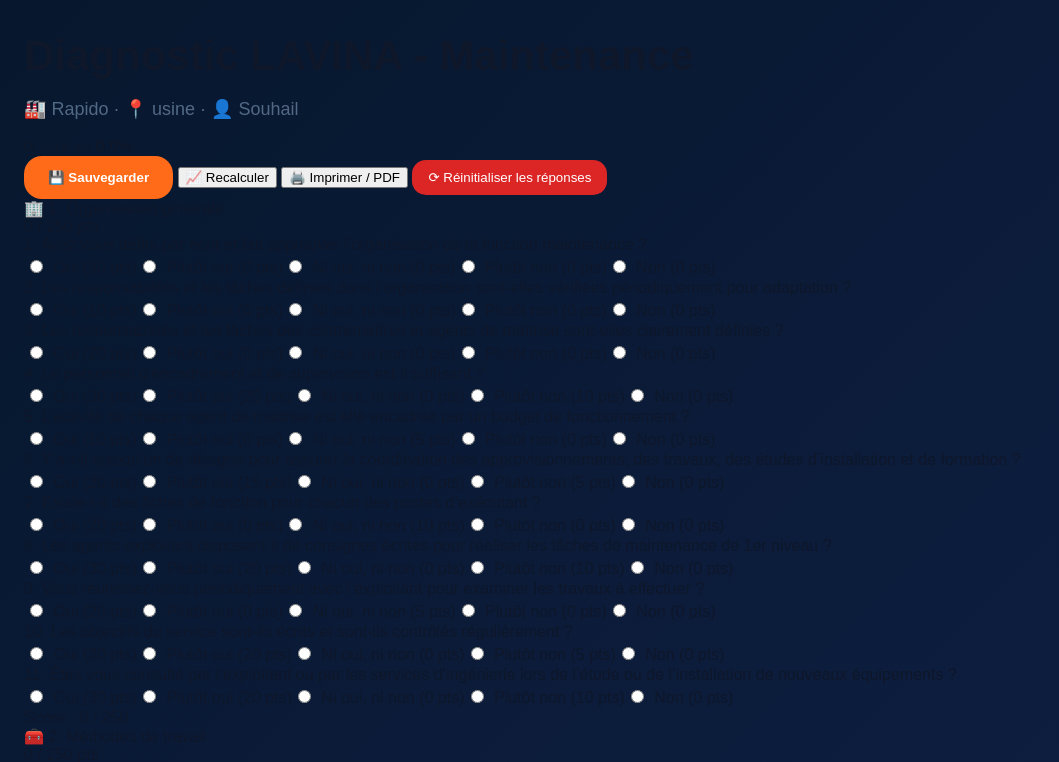
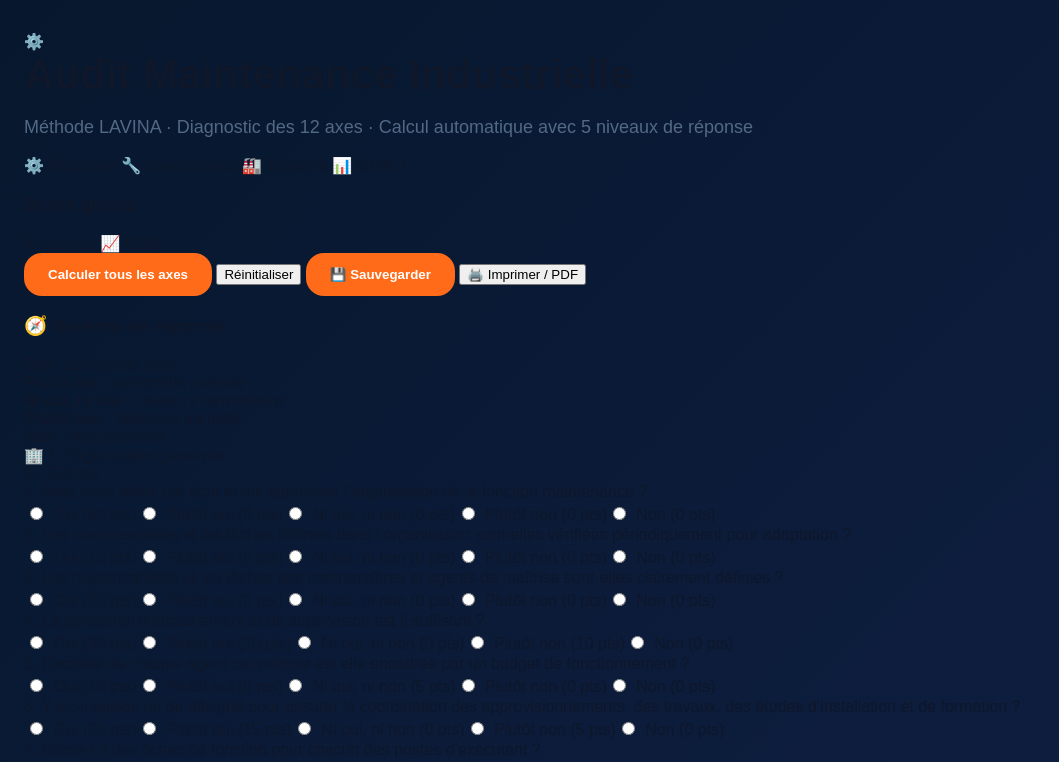
Before and after one commit to elansarisouhail0-star/lavina-app, a Flask app: page /diagnostic/1 in a window 1280 px wide. Shown: the part 62-824 px from the top of the page, without its empty margins (0-1059 px from the left). Run offline with Flask 3, Linux system fonts and the light colour scheme; a user stored in the database is signed in; data comes from the database, SQL or seed files in the repository.

Commit message:
Update diagnostic.html

```diff
--- a/templates/diagnostic.html
+++ b/templates/diagnostic.html
@@ -1,22 +1,46 @@
 {% extends "layout.html" %}
 {% block content %}
-<section class="diagnostic-hero">
+<section class="audit-hero">
+  <div class="audit-logo">⚙️</div>
   <div>
-    <h1>{{ diagnostic.title }}</h1>
-    <p>🏭 {{ diagnostic.company or "Société non renseignée" }} · 📍 {{ diagnostic.site or "Site non renseigné" }} · 👤 {{ diagnostic.auditor or "Auditeur non renseigné" }}</p>
-  </div>
-  <div class="score-total">
-    <span id="totalScore">0</span><small>/ <span id="totalMax">3000</span> pts</small>
-    <strong><span id="globalPercent">0.0</span>%</strong>
+    <h1>Audit Maintenance Industrielle</h1>
+    <p>Méthode LAVINA · Diagnostic des 12 axes · Calcul automatique avec 5 niveaux de réponse</p>
+    <div class="chips">
+      <span>⚙️ Machines</span>
+      <span>🔧 Maintenance</span>
+      <span>🏭 Industrie</span>
+      <span>📊 GMAO</span>
+    </div>
   </div>
 </section>
 
-<section class="toolbar">
-  <button class="primary" id="saveBtn">💾 Sauvegarder</button>
-  <button class="secondary" id="calculateAllBtn">📈 Recalculer</button>
-  <button class="secondary" id="printBtn">🖨️ Imprimer / PDF</button>
-  <button class="danger" id="resetAllBtn">⟳ Réinitialiser les réponses</button>
-  <span id="saveStatus"></span>
+<section class="audit-grid">
+  <div class="score-panel">
+    <h3>Score global</h3>
+    <div class="big-score">
+      <span id="totalScore">0</span>
+      <small>/ <span id="totalMax">3000</span> pts</small>
+      <strong>📈 <span id="globalPercent">0.0</span>%</strong>
+    </div>
+    <div class="toolbar">
+      <button class="primary" id="calculateAllBtn">Calculer tous les axes</button>
+      <button class="secondary" id="resetAllBtn">Réinitialiser</button>
+      <button class="primary" id="saveBtn">💾 Sauvegarder</button>
+      <button class="secondary" id="printBtn">🖨️ Imprimer / PDF</button>
+      <span id="saveStatus"></span>
+    </div>
+  </div>
+
+  <div class="bareme-panel">
+    <h3>🧭 Barème de réponse</h3>
+    <div class="bareme-grid">
+      <div><b>Oui</b> : conformité forte</div>
+      <div><b>Plutôt oui</b> : conformité partielle</div>
+      <div><b>Ni oui, ni non</b> : niveau intermédiaire</div>
+      <div><b>Plutôt non</b> : faiblesse partielle</div>
+      <div><b>Non</b> : non conforme</div>
+    </div>
+  </div>
 </section>
 
 <div id="sectionsContainer"></div>
```
